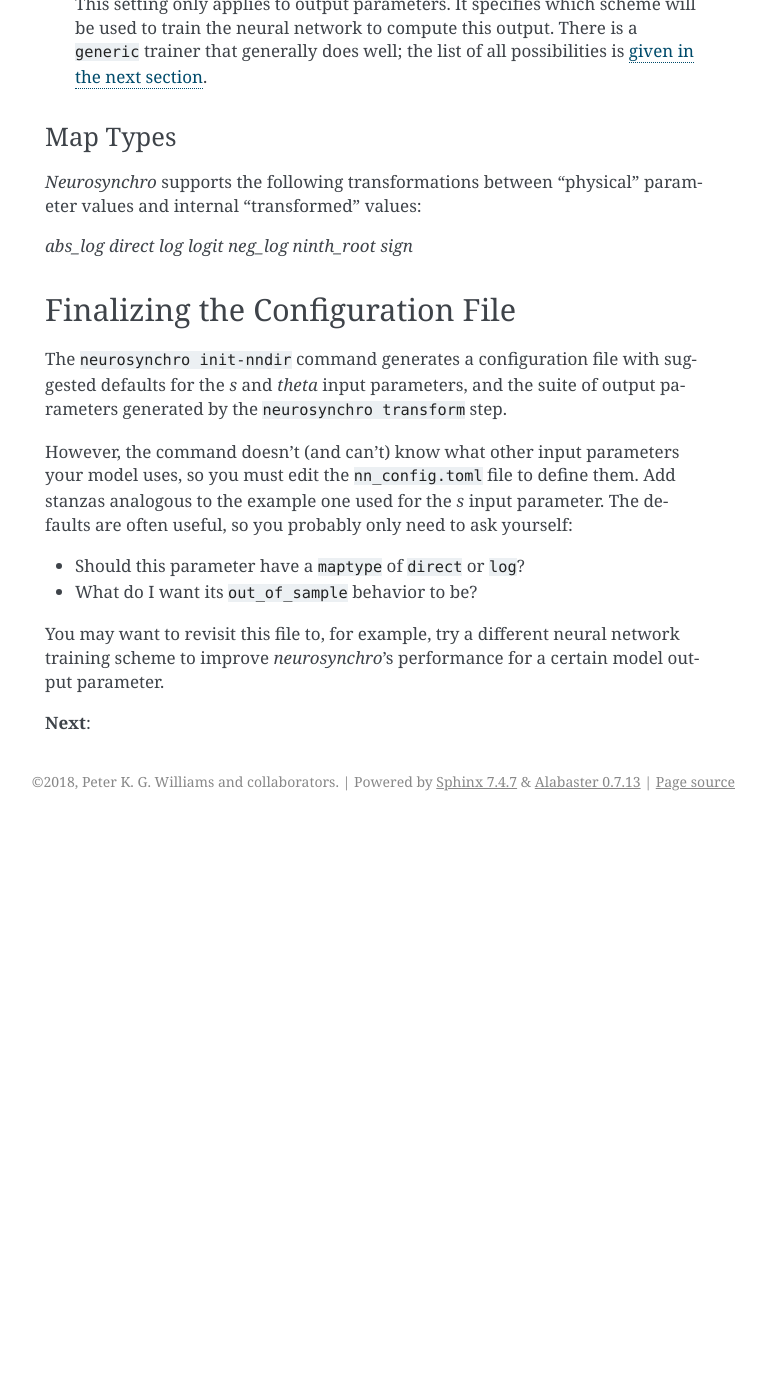
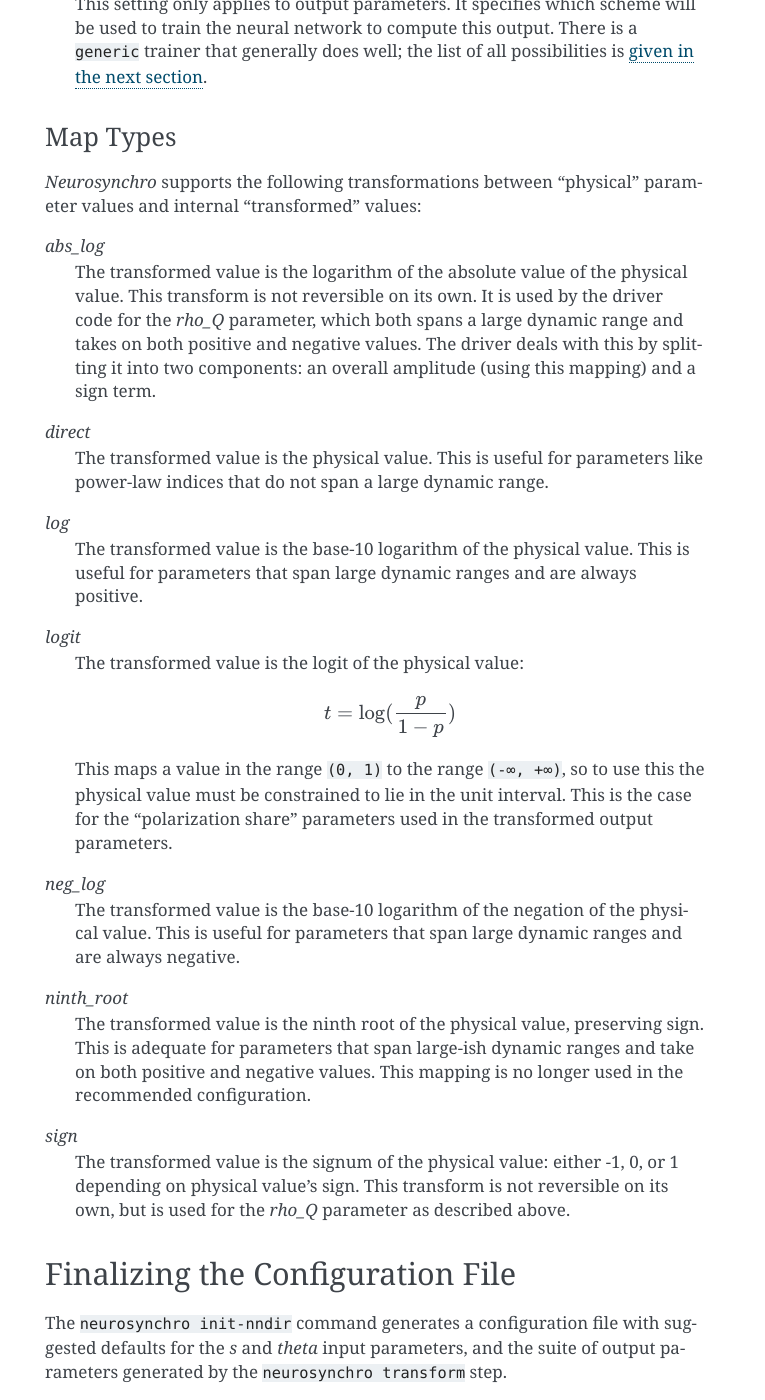
Before and after one commit to pkgw/neurosynchro, a Sphinx documentation site: the page built from doc/specify-parameter-transformations.rst, in a window 1280 px wide and 1400 px high, scrolled down 3125 px. Shown: the whole window, without its empty margins (375-1140 px from the left). Built offline with Sphinx 7.4.7, drawn with Linux system fonts in a browser that asks for light colours; before the commit the page ends 3946 px from its top, so only the background shows below that; some of the changed text lies outside the part shown.

Commit message:
doc: more doccing

```diff
--- a/doc/index.rst
+++ b/doc/index.rst
@@ -53,6 +53,7 @@ If *neurosynchro* is the tool you need, here are the steps to using it:
    make-training-set.rst
    transform-training-set.rst
    specify-parameter-transformations.rst
+   precalculate-domain-and-range.rst
    train-networks.rst
    use-networks.rst
 
--- a/doc/specify-parameter-transformations.rst
+++ b/doc/specify-parameter-transformations.rst
@@ -156,12 +156,41 @@ Map Types
 parameter values and internal “transformed” values:
 
 *abs_log*
+  The transformed value is the logarithm of the absolute value of the
+  physical value. This transform is not reversible on its own. It is used
+  by the driver code for the *rho_Q* parameter, which both spans a large
+  dynamic range and takes on both positive and negative values. The driver
+  deals with this by splitting it into two components: an overall amplitude
+  (using this mapping) and a sign term.
 *direct*
+  The transformed value is the physical value. This is useful for parameters
+  like power-law indices that do not span a large dynamic range.
 *log*
+  The transformed value is the base-10 logarithm of the physical value. This
+  is useful for parameters that span large dynamic ranges and are always positive.
 *logit*
+  The transformed value is the logit of the physical value:
+
+  .. math::
+     t = \log(\frac{p}{1 - p})
+
+  This maps a value in the range ``(0, 1)`` to the range ``(-∞, +∞)``, so to
+  use this the physical value must be constrained to lie in the unit interval.
+  This is the case for the “polarization share” parameters used in the
+  transformed output parameters.
 *neg_log*
+  The transformed value is the base-10 logarithm of the negation of the
+  physical value. This is useful for parameters that span large dynamic ranges
+  and are always negative.
 *ninth_root*
+  The transformed value is the ninth root of the physical value, preserving
+  sign. This is adequate for parameters that span large-ish dynamic ranges and
+  take on both positive and negative values. This mapping is no longer used in
+  the recommended configuration.
 *sign*
+  The transformed value is the signum of the physical value: either -1, 0, or
+  1 depending on physical value’s sign. This transform is not reversible on
+  its own, but is used for the *rho_Q* parameter as described above.
 
 
 .. _finalizing-config-file:
@@ -185,4 +214,4 @@ You may want to revisit this file to, for example, try a different neural
 network training scheme to improve *neurosynchro*’s performance for a certain
 model output parameter.
 
-**Next**:
+**Next**: :ref:`precalculate the domain and range of your training set <precalculate-domain-range>`.
```
Also changed, not shown: doc/precalculate-domain-and-range.rst (added, +20 -0 lines), doc/transform-training-set.rst (+10 -0 lines).
